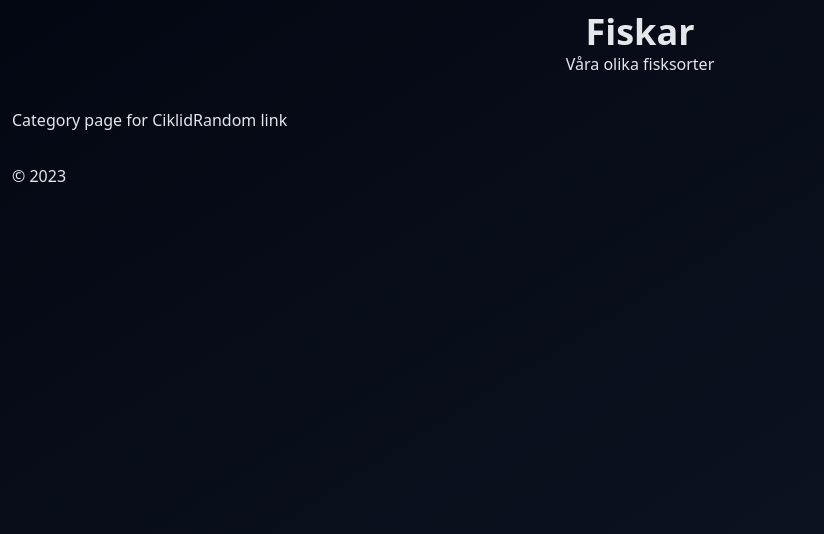
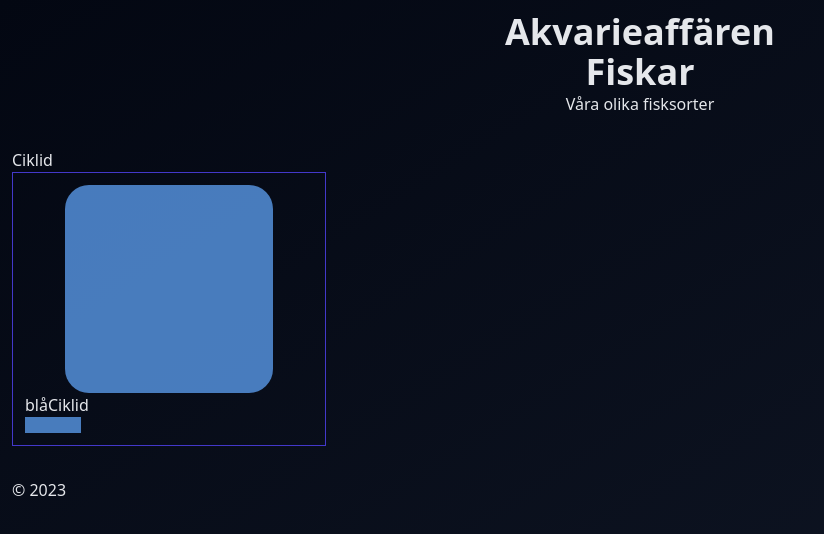
Before and after one commit to Andreeastroem/akvarieaffar, a Next.js app: page /fisk/Ciklid in a window 1280 px wide. Shown: the top 534 px of the page, without its empty margins (0-824 px from the left). Built offline with nearby package versions, Linux system fonts and the light colour scheme.

Commit message:
feat: add account management

```diff
--- /dev/null
+++ b/app/Header.tsx
@@ -0,0 +1,12 @@
+import { UserButton } from "@clerk/nextjs/app-beta";
+
+export default async function Header() {
+  return (
+    <div className="grid grid-cols-1 md:grid-cols-3 relative">
+      <h1 className="text-center col-span-1 md:col-start-2">Akvarieaffären</h1>
+      <div className="flex w-full justify-end md:static absolute">
+        <UserButton userProfileUrl="/konto" />
+      </div>
+    </div>
+  );
+}
--- a/app/fisk/[category]/page.tsx
+++ b/app/fisk/[category]/page.tsx
@@ -1,3 +1,4 @@
+import Image from "next/image";
 import Link from "next/link";
 
 type Props = {
@@ -11,8 +12,26 @@ export default async function FishCategoryLandingPage({
 }: Props) {
   return (
     <div>
-      Category page for {category}
-      <Link href={`/fisk/${category}/slumpad-fisk`}>Random link</Link>
+      <h2>{category}</h2>
+      <div className="grid grid-cols-2 md:grid-cols-4">
+        <FishLink
+          href={`/fisk/${category}/blå${category}`}
+          title={`blå${category}`}
+        />
+      </div>
     </div>
   );
 }
+
+function FishLink({ href, title }) {
+  return (
+    <div className="border hover:m-3 hover:p-0 duration-1000 hover:rounded-3xl transition-all border-indigo-700 border-solid p-3">
+      <Link href={href} className="w-full flex justify-center">
+        {/* <Image alt={title} width={200} height={200} /> */}
+        <div className="w-52 h-52 rounded-3xl bg-blue-400 animate-pulse" />
+      </Link>
+      <h3>{title}</h3>
+      <span className="block w-14 h-4 bg-blue-400 animate-pulse" />
+    </div>
+  );
+}
--- a/app/konto/layout.tsx
+++ b/app/konto/layout.tsx
@@ -4,7 +4,7 @@ export default function AccountLayout({
   children: React.ReactNode;
 }) {
   return (
-    <main className="min-h-screen flex flex-col items-center justify-center">
+    <main className="flex flex-col items-center justify-center">
       {children}
     </main>
   );
--- /dev/null
+++ b/app/konto/page.tsx
@@ -0,0 +1,5 @@
+import { UserProfile } from "@clerk/nextjs/app-beta";
+
+export default async function AccountPage() {
+  return <UserProfile />;
+}
--- a/app/layout.tsx
+++ b/app/layout.tsx
@@ -1,3 +1,4 @@
+import Header from "./Header";
 import "./globals.css";
 import { ClerkProvider } from "@clerk/nextjs/app-beta";
 
@@ -15,6 +16,7 @@ export default function RootLayout({
     <html lang="sv">
       <ClerkProvider>
         <body className="max-w-7xl mx-auto dark-gradient text-gray-200 p-3 min-h-screen">
+          <Header />
           {children}
         </body>
       </ClerkProvider>
--- a/app/page.tsx
+++ b/app/page.tsx
@@ -10,7 +10,7 @@ const kavivanar = Kavivanar({
 
 export default function Home() {
   return (
-    <main className="flex min-h-screen flex-col items-center justify-center p-24">
+    <main className="flex h-full flex-col items-center justify-center p-24">
       <h1 className={`${kavivanar.className}`}>TODO for this webpage</h1>
       <ul className={`${inter.className} list-disc`}>
         <li>✅ OAuth (maybe via google?)</li>
```
